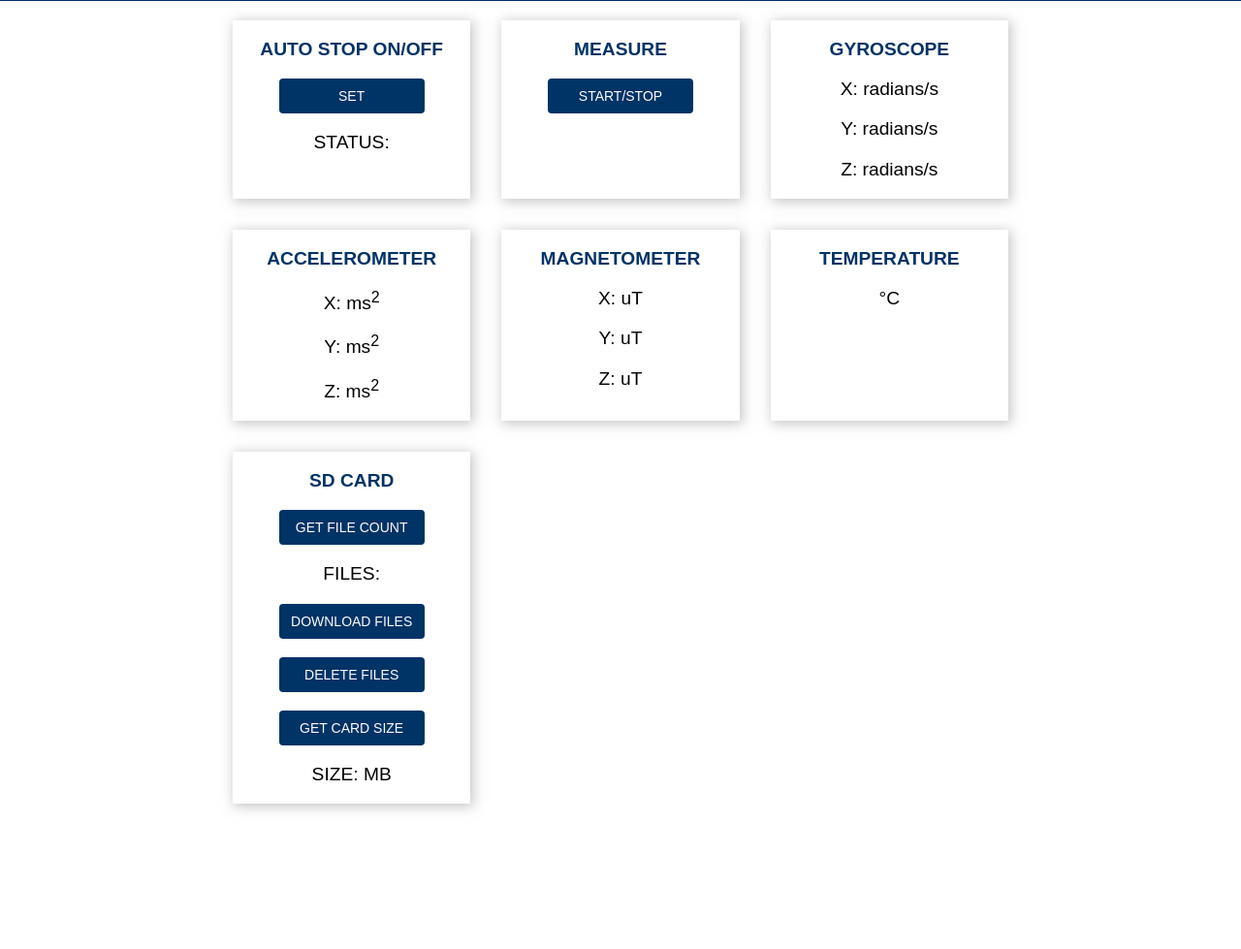
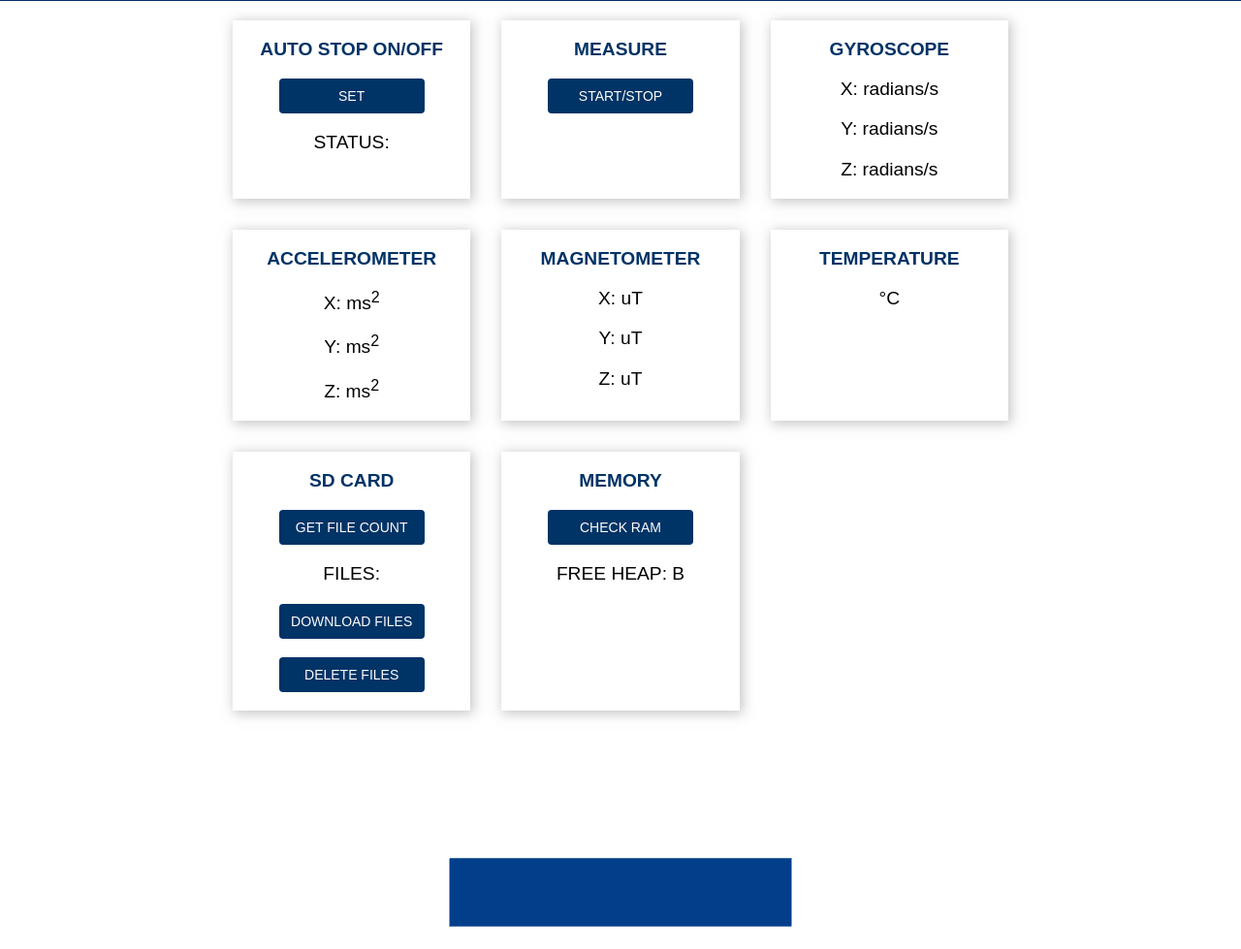
Before and after one commit to JokiMik/DG-datalogger, a plain HTML site: page Prosessorikoodi/data/index.html in a window 1280 px wide. Shown: the part 79-1058 px from the top of the page at 97% size. Drawn offline with nearby package versions, Linux system fonts and the light colour scheme; no server answers.

Commit message:
Vaihdettu ram check toiminto sd kortin koon tsekkauksen tilalle

```diff
--- a/Prosessorikoodi/data/index.html
+++ b/Prosessorikoodi/data/index.html
@@ -58,8 +58,11 @@
         <p><span class="reading">FILES: <span id="SDfilecount"></span> </span></p>
         <p><button id="list" onclick="location.href='/list' " type="button">DOWNLOAD FILES</button></p>
         <p><button id="delete" onclick="confirmDelete(this)" type="button">DELETE FILES</button></p>
-        <p><button id="cardsize" onclick="sendCommand(this)">GET CARD SIZE</button></p>
-        <p><span class="reading">SIZE: <span id="SDcard"></span> MB</span></p>
+      </div>
+      <div class="card">
+        <p class="card-title">MEMORY</p>
+        <p><button id="cardsize" onclick="sendCommand(this)">CHECK RAM</button></p>
+        <p><span class="reading">FREE HEAP: <span id="SDcard"></span> B</span></p>
       </div>
 
     </div>
```
